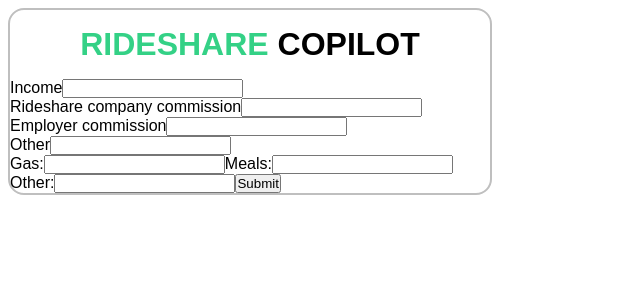
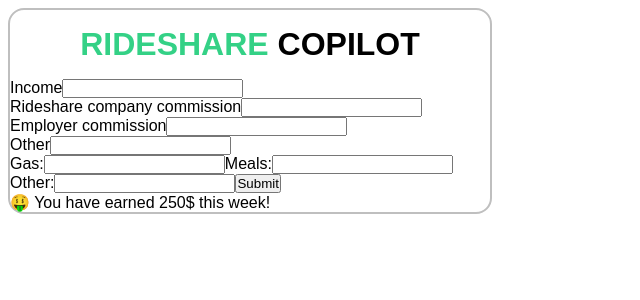
Before and after one commit to EmanuelTabian/rideshare-calculator, a React (Create React App) app: page / in a window 1280 px wide. Shown: the top 300 px of the page, without its empty margins (0-640 px from the left). Built offline with nearby package versions, Linux system fonts and the light colour scheme.

Commit message:
Define the output component

```diff
--- a/src/App.js
+++ b/src/App.js
@@ -50,4 +50,10 @@ function ExpenseForm() {
     </form>
   );
 }
-function Output() {}
+function Output() {
+  return (
+    <div>
+      <p>🤑 You have earned 250$ this week!</p>
+    </div>
+  );
+}
```
